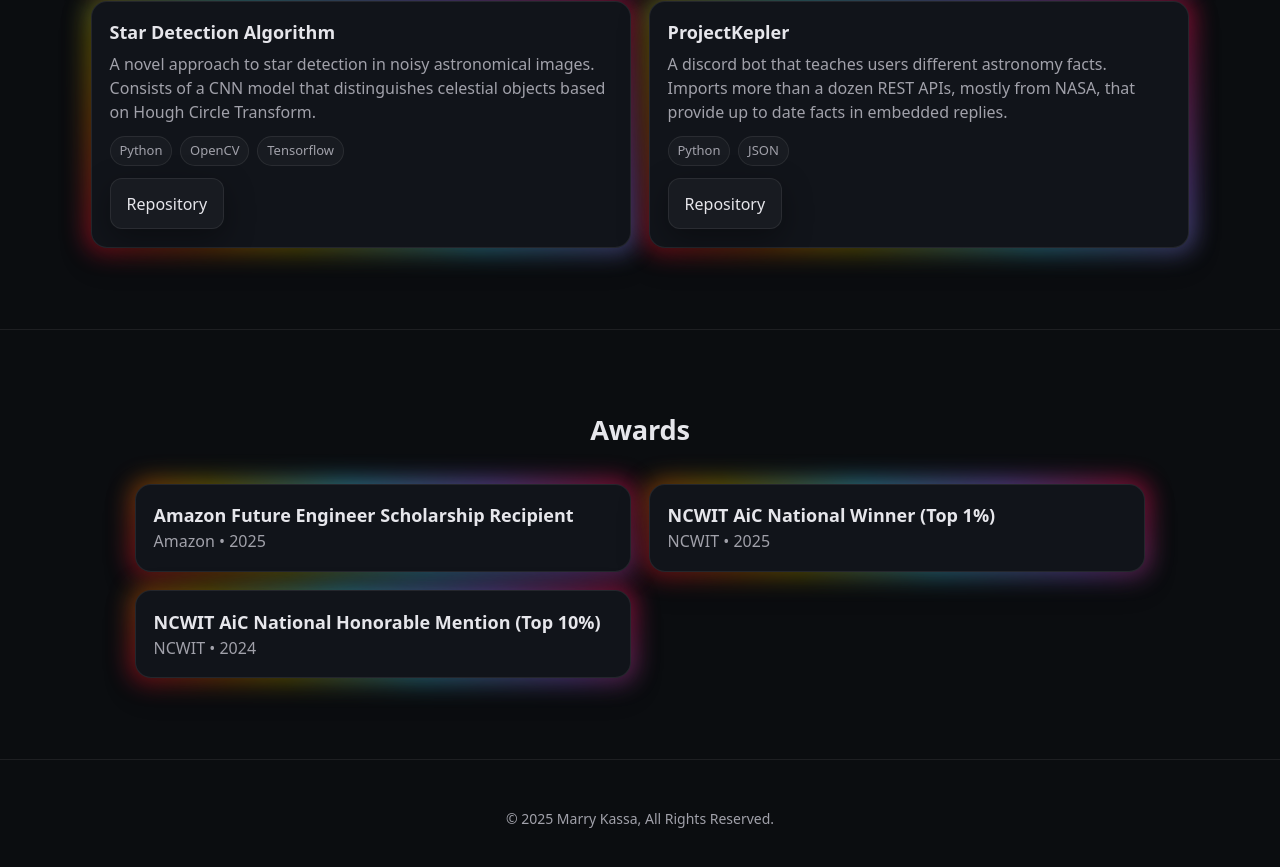
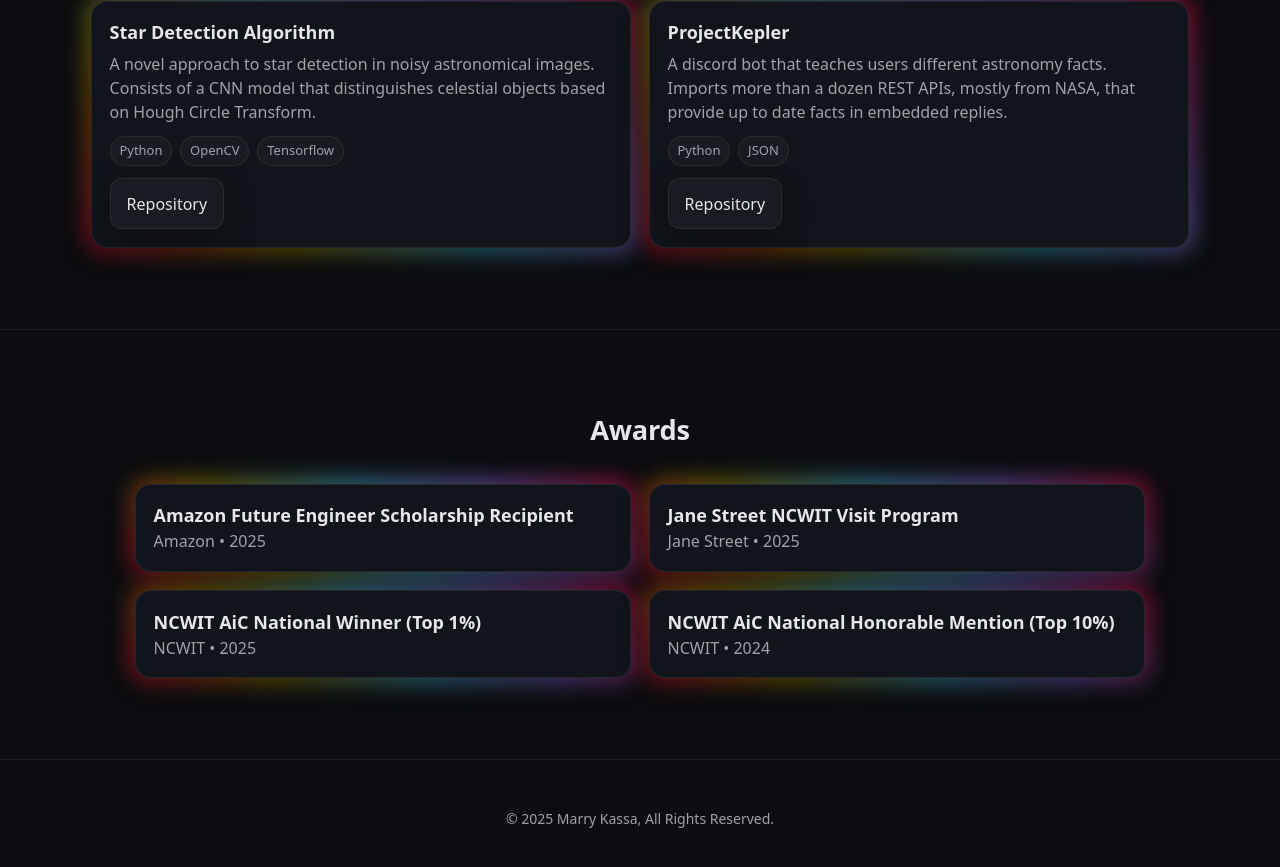
Before and after one commit to marrypy/personal-site, a React (Vite) app: page / in a window 1280 px wide. Shown: the part 3026-3893 px from the top of the page. Built offline with nearby package versions, Linux system fonts and the light colour scheme.

Commit message:
updating awards

```diff
--- a/src/content/content.ts
+++ b/src/content/content.ts
@@ -158,6 +158,7 @@ export type ExperienceItem = {
 
   export const awards: AwardItem[] = [
     { title: "Amazon Future Engineer Scholarship Recipient", org: "Amazon", year: "2025" },
+    { title: "Jane Street NCWIT Visit Program", org: "Jane Street", year: "2025" },
     { title: "NCWIT AiC National Winner (Top 1%)", org: "NCWIT", year: "2025" },
     { title: "NCWIT AiC National Honorable Mention (Top 10%)", org: "NCWIT", year: "2024" }
   ]
```
